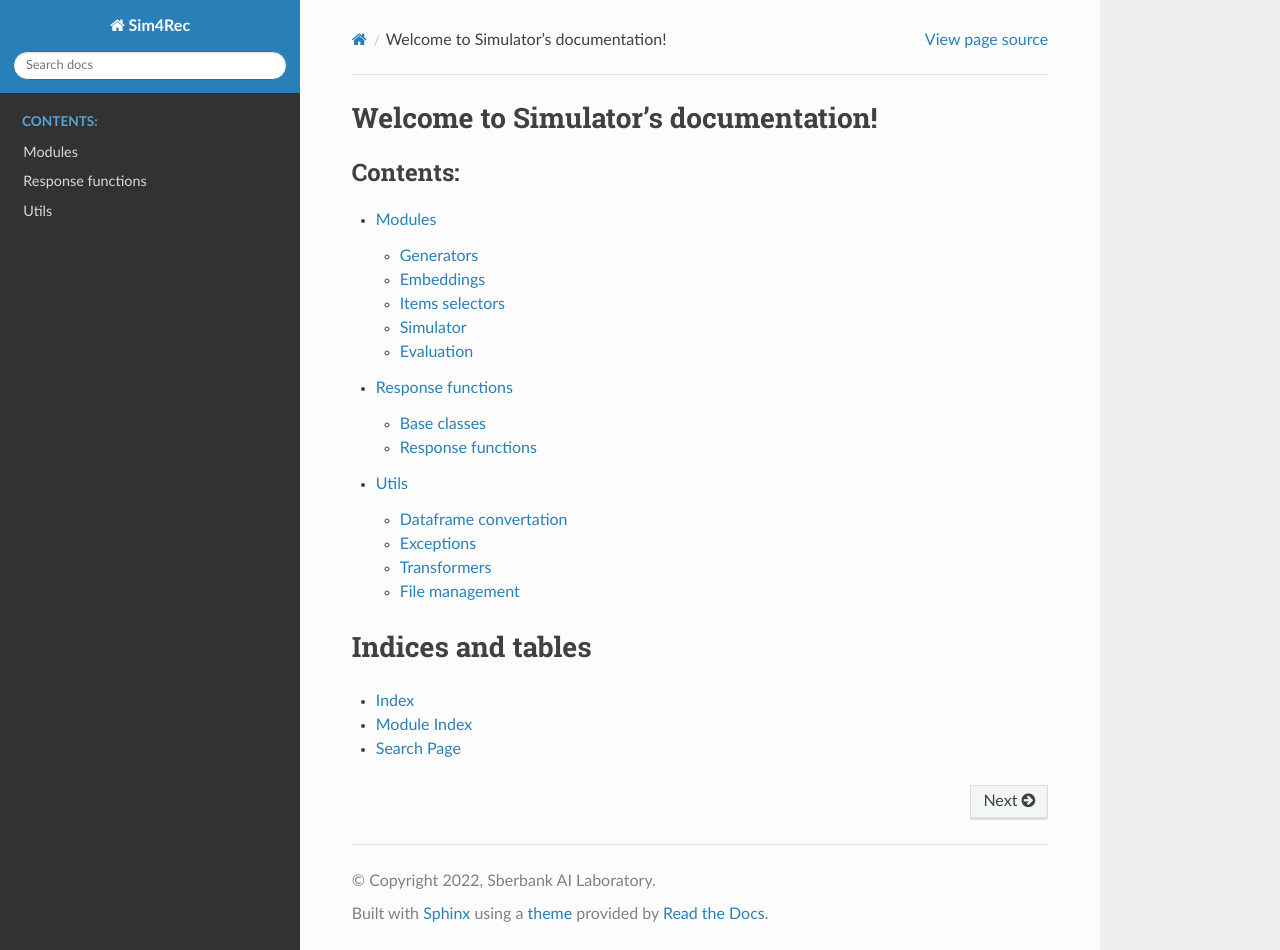
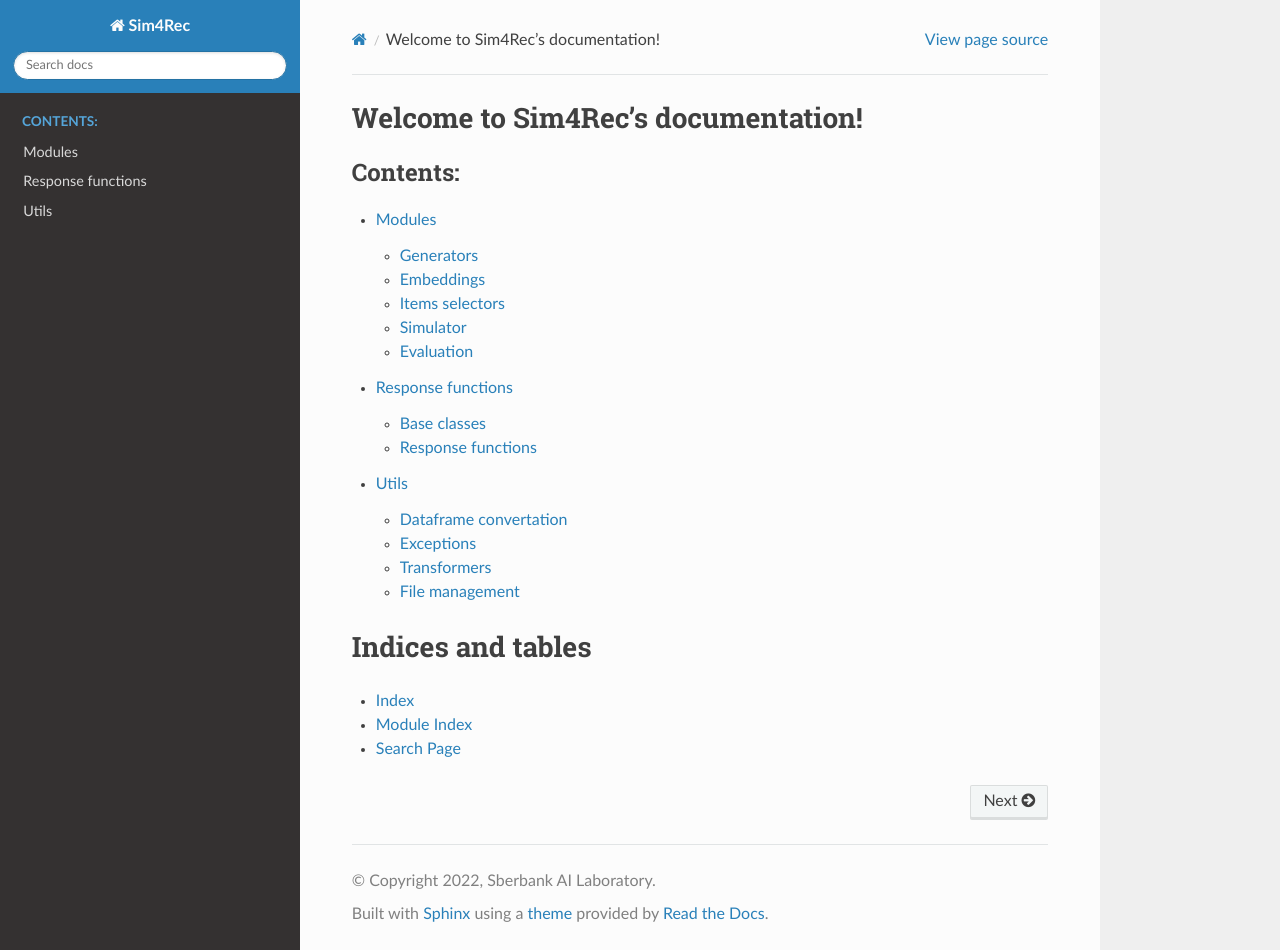
Before and after one commit to sb-ai-lab/Sim4Rec, a Sphinx documentation site: the page built from docs/source/index.rst, in a window 1280 px wide and 950 px high. Built offline with Sphinx 7.4.7 and the Read the Docs theme 2.0.0, drawn with Linux system fonts in a browser that asks for light colours.

Commit message:
docs publishing

```diff
--- a/docs/source/index.rst
+++ b/docs/source/index.rst
@@ -3,7 +3,7 @@
    You can adapt this file completely to your liking, but it should at least
    contain the root `toctree` directive.
 
-Welcome to Simulator's documentation!
+Welcome to Sim4Rec's documentation!
 =====================================
 
 .. toctree::
--- a/pyproject.toml
+++ b/pyproject.toml
@@ -34,6 +34,7 @@ pytest = "*"
 Sphinx = "*"
 sphinx-rtd-theme = "*"
 sphinx-autodoc-typehints = "*"
+ghp-import = "*"
 
 [build-system]
 requires = ["poetry-core>=1.0.0"]
```
Also changed, not shown: 1 other file.
